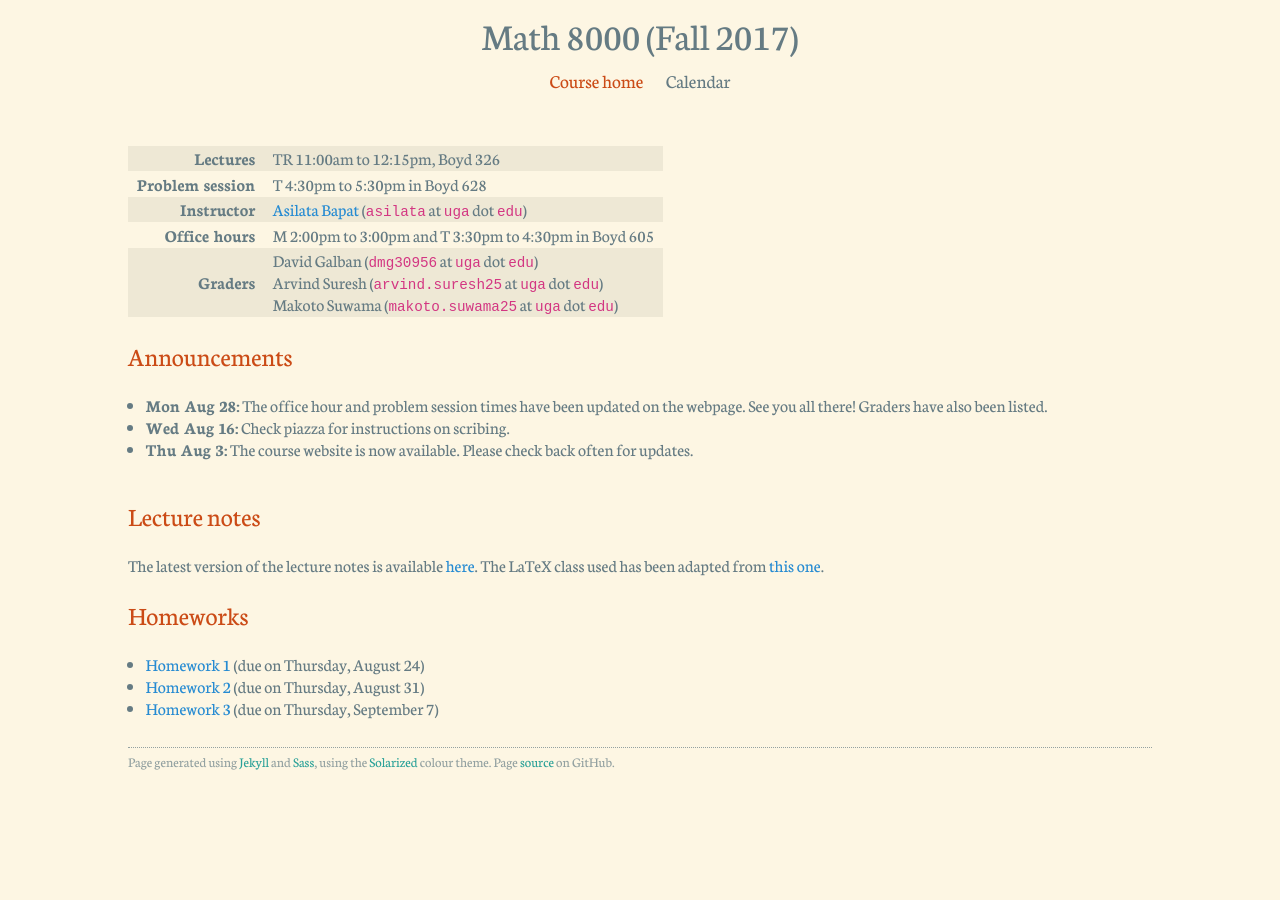
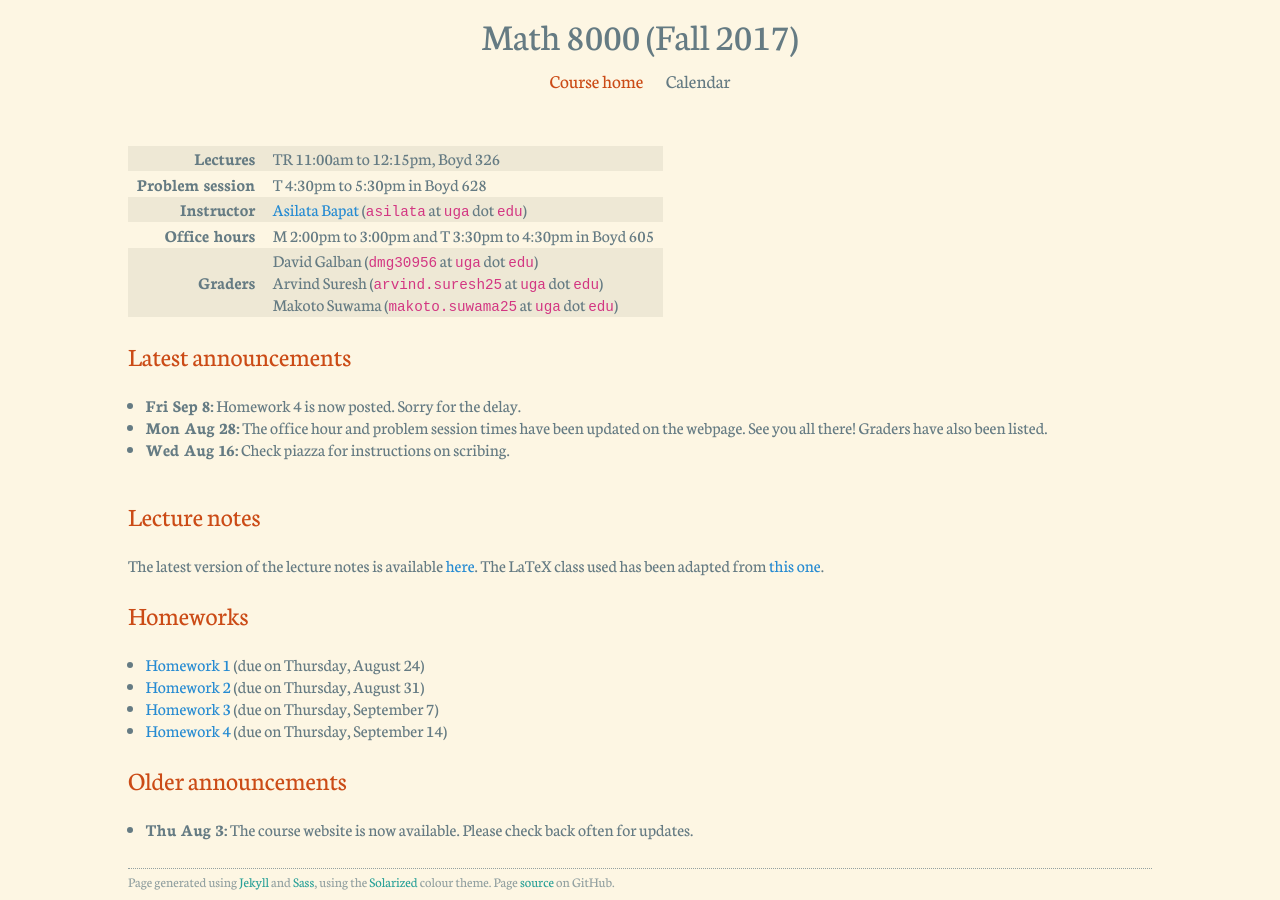
Before and after one commit to asilata/8000fall17, a Jekyll site: the page built from index.md, in a window 1280 px wide. Built offline with Jekyll 4.4.1, drawn with Linux system fonts in a browser that asks for light colours.

Commit message:
Updated HW and calendar.

```diff
--- a/_data/calendar.yml
+++ b/_data/calendar.yml
@@ -34,22 +34,22 @@
   comments:
 
 - date: "2017-09-07"
-  topic: Solvability and Jordan-Hölder theorem
+  topic: Semidirect products
   scribe: Terrin
-  comments:
+  comments: Homework 3 due
 
 - date: "2017-09-12"
-  topic: Classfication of groups of small order
-  scribe:
+  topic: Classification of groups of small order
+  scribe: Sophia
   comments:
 
 - date: "2017-09-14"
-  topic: Basics of ring theory
-  scribe:
-  comments:
+  topic: Solvability and Jordan-Hölder theorem
+  scribe: Amelia
+  comments: Homework 4 due
 
 - date: "2017-09-19"
-  topic: Ideals, quotient rings, isomorphism theorems
+  topic: Basics of ring theory
   scribe:
   comments:
 
@@ -59,22 +59,22 @@
   comments:
 
 - date: "2017-09-26"
+  topic: Ideals, quotient rings, isomorphism theorems
+  scribe:
+  comments:
+
+- date: "2017-09-28"
   topic: Polynomial rings, domains, PIDs, UFDs
   scribe:
   comments:
 
-- date: "2017-09-28"
+- date: "2017-10-03"
   topic: More on PIDs, UFDs, Euclidean domains
   scribe:
   comments:
 
-- date: "2017-10-03"
+- date: "2017-10-05"
   topic: Modules, free modules, direct sums, etc
-  scribe:
-  comments:
-
-- date: "2017-10-05"
-  topic: Finitely generated modules over a PID
   scribe:
   comments:
 
@@ -84,12 +84,12 @@
   comments:
 
 - date: "2017-10-12"
-  topic: Field extensions and Galois groups
+  topic: Finitely generated modules over a PID
   scribe:
   comments:
 
 - date: "2017-10-17"
-  topic: Galois theory
+  topic: Field extensions and Galois groups
   scribe:
   comments:
 
@@ -99,7 +99,7 @@
   comments:
 
 - date: "2017-10-24"
-  topic:
+  topic: Galois theory
   scribe:
   comments:
 
--- a/_data/homeworks.yml
+++ b/_data/homeworks.yml
@@ -9,3 +9,7 @@
 - name: "Homework 3"
   link: "documents/hw3.pdf"
   due: "2017-09-07"
+
+- name: "Homework 4"
+  link: "documents/hw4.pdf"
+  due: "2017-09-14"
--- /dev/null
+++ b/_posts/2017-09-08-hw-4.markdown
@@ -0,0 +1,6 @@
+---
+title: "HW 4"
+date: "2017-09-08 11:57:36 -0400"
+---
+
+Homework 4 is now posted. Sorry for the delay.
--- a/index.md
+++ b/index.md
@@ -7,7 +7,7 @@ nav_weight: 1
 <div id="about">
 
 <div>
-## Announcements
+## Latest announcements
 <ul>
 {% for post in site.posts limit: 3%}
 <li>
@@ -44,3 +44,12 @@ The LaTeX class used has been adapted from [this one](http://blog.poormansmath.n
 </li>
 {% endfor %}
 </ul>
+
+## Older announcements
+<ul>
+{% for post in site.posts offset: 3%}
+<li>
+<strong>{{ post.date | date: "%a %b %-d" }}:</strong> {{ post.content | remove: '<p>' | remove: '</p>'}}
+</li>
+{% endfor %}
+</ul>
```
Also changed, not shown: 1 other file.
